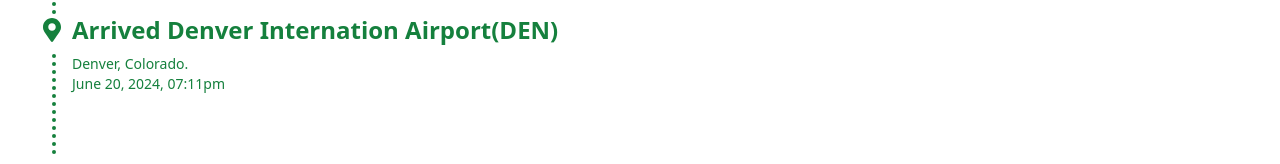
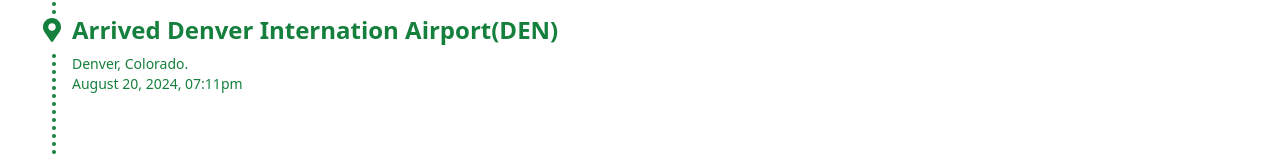
Before and after one commit to Yemezzy/Primepath, a React (Create React App) app: page /tracking/PP54896454-016SH in a window 1280 px wide. Shown: the part 1010-1174 px from the top of the page. Built offline with nearby package versions, Linux system fonts and the light colour scheme.

Commit message:
first commit

```diff
--- a/src/Tracking/Item3.js
+++ b/src/Tracking/Item3.js
@@ -182,7 +182,7 @@ const Item3 = () => {
               </section>
               <p className="text-sm font-normal px-4 ml-3 mt-2 h-[100px] border-l-4 border-dotted border-green-700">
                 <p>Denver, Colorado.</p>
-                <p>June 20, 2024, 07:11pm</p>
+                <p>August 20, 2024, 07:11pm</p>
               </p>
             </div>
             {/* <div className="md:text-2xl text-xl font-bold text-black">
```
